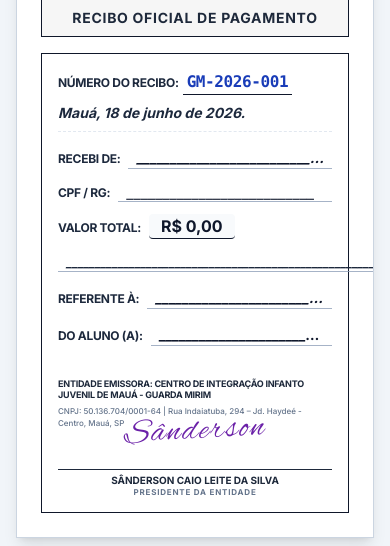
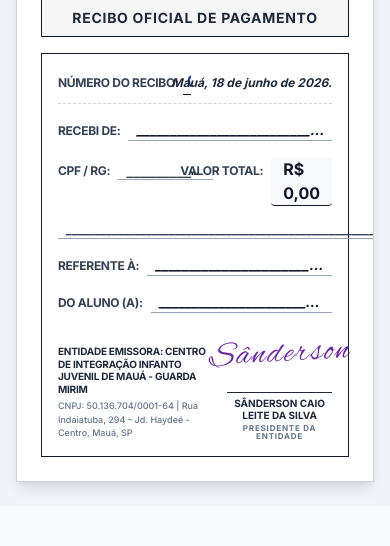
Before and after one commit to Guarda-Mirim-Maua/Agendamento, a React (Vite) app: page /recibo in a window 390 px wide. Shown: the part 1374-1920 px from the top of the page. After the commit the page ends 1880 px from the top, so only its background shows below. Built offline with nearby package versions, Linux system fonts and the light colour scheme; no server answers; the database is empty.

Commit message:
fix: adjust receipt generator width and layout
Update capture width to 794px (A4 equivalent) and enforce static row layout to ensure consistent PDF output.

```diff
--- a/src/pages/ReciboGenerator.tsx
+++ b/src/pages/ReciboGenerator.tsx
@@ -291,11 +291,11 @@ export default function ReciboGenerator() {
     const originalPosition = element.style.position;
     const originalBoxShadow = element.style.boxShadow;
 
-    // Force the element to its full desktop width (1000px) so responsive breakpoints/media queries
+    // Force the element to its full desktop width (794px, matching exactly 21cm at 96 DPI) so responsive breakpoints
     // do not stack elements vertically on mobile/tablet viewport widths during capturing.
-    element.style.width = '1000px';
-    element.style.minWidth = '1000px';
-    element.style.maxWidth = '1000px';
+    element.style.width = '794px';
+    element.style.minWidth = '794px';
+    element.style.maxWidth = '794px';
     element.style.position = 'relative';
     element.style.boxShadow = 'none';
 
@@ -908,15 +908,18 @@ export default function ReciboGenerator() {
             >
 
               {/* Row 1: Receipt Number & Date */}
-              <div className="flex flex-col sm:flex-row sm:items-baseline justify-between gap-2 border-b border-dashed border-slate-200 pb-2">
+              <div
+                className="flex flex-row items-baseline justify-between gap-2 pb-2"
+                style={{ borderBottom: '1px dashed #cbd5e1' }}
+              >
                 <div className="flex items-baseline gap-1 min-w-0">
-                  <span className="font-extrabold text-slate-800 shrink-0 uppercase tracking-tight">NÚMERO DO RECIBO:</span>
-                  <span className="font-black text-blue-800 font-mono text-base tracking-tight border-b border-slate-900 px-1 truncate">
+                  <span className="font-extrabold shrink-0 uppercase tracking-tight text-xs" style={{ color: '#334155' }}>NÚMERO DO RECIBO:</span>
+                  <span className="font-black font-mono text-base tracking-tight px-1 truncate" style={{ color: '#1e40af', borderBottom: '1px solid #0f172a' }}>
                     {receiptNumber || 'GM-2026-___'}
                   </span>
                 </div>
                 <div className="flex items-baseline gap-1 shrink-0">
-                  <span className="text-slate-800 font-bold italic text-sm">
+                  <span className="font-bold italic text-xs sm:text-sm" style={{ color: '#1e293b' }}>
                     Mauá, {formattedDateString || '____ de _____________ de ______'}.
                   </span>
                 </div>
@@ -924,23 +927,23 @@ export default function ReciboGenerator() {
 
               {/* Row 2: RECEBI DE */}
               <div className="flex items-baseline gap-2">
-                <span className="font-extrabold text-slate-800 shrink-0 uppercase tracking-tight">RECEBI DE:</span>
-                <span className="flex-1 font-bold text-slate-900 border-b border-slate-400/80 px-2 italic text-sm truncate">
+                <span className="font-extrabold shrink-0 uppercase tracking-tight text-xs" style={{ color: '#334155' }}>RECEBI DE:</span>
+                <span className="flex-1 font-bold px-2 italic text-sm truncate" style={{ color: '#0f172a', borderBottom: '1px solid #94a3b8' }}>
                   {pagador || '__________________________________________________________________'}
                 </span>
               </div>
 
               {/* Row 3: CPF / RG & VALOR */}
-              <div className="grid grid-cols-1 md:grid-cols-12 gap-3 items-baseline">
-                <div className="md:col-span-7 flex items-baseline gap-2">
-                  <span className="font-extrabold text-slate-800 shrink-0 uppercase tracking-tight">CPF / RG:</span>
-                  <span className="flex-1 font-bold text-slate-900 border-b border-slate-400/80 px-2 font-mono truncate">
+              <div className="grid grid-cols-12 gap-3 items-baseline">
+                <div className="col-span-7 flex items-baseline gap-2">
+                  <span className="font-extrabold shrink-0 uppercase tracking-tight text-xs" style={{ color: '#334155' }}>CPF / RG:</span>
+                  <span className="flex-1 font-bold px-2 font-mono truncate" style={{ color: '#0f172a', borderBottom: '1px solid #94a3b8' }}>
                     {documentVal || '__________________________'}
                   </span>
                 </div>
-                <div className="md:col-span-5 flex items-baseline gap-2 md:justify-end">
-                  <span className="font-extrabold text-slate-800 shrink-0 uppercase tracking-tight">VALOR TOTAL:</span>
-                  <span className="font-black text-slate-900 text-base border-b border-slate-900 px-3 bg-slate-50 rounded">
+                <div className="col-span-5 flex items-baseline gap-2 justify-end">
+                  <span className="font-extrabold shrink-0 uppercase tracking-tight text-xs" style={{ color: '#334155' }}>VALOR TOTAL:</span>
+                  <span className="font-black text-base px-3 rounded" style={{ color: '#0f172a', borderBottom: '1px solid #0f172a', backgroundColor: '#f8fafc' }}>
                     R$ {valor > 0 ? valor.toLocaleString('pt-BR', { minimumFractionDigits: 2, maximumFractionDigits: 2 }) : '0,00'}
                   </span>
                 </div>
@@ -948,42 +951,42 @@ export default function ReciboGenerator() {
 
               {/* Row 4: EXTENSO TEXT ONLY */}
               <div className="flex items-baseline gap-2">
-                <span className="flex-1 font-bold text-slate-800 border-b border-slate-400/80 px-2 italic text-xs">
+                <span className="flex-1 font-bold px-2 italic text-xs" style={{ color: '#334155', borderBottom: '1px solid #94a3b8' }}>
                   {valor > 0 ? extensoText : '____________________________________________________________________'}
                 </span>
               </div>
 
               {/* Row 5: REFERENTE À */}
               <div className="flex items-baseline gap-2">
-                <span className="font-extrabold text-slate-800 shrink-0 uppercase tracking-tight">REFERENTE À:</span>
-                <span className="flex-1 font-bold text-slate-900 border-b border-slate-400/80 px-2 italic text-sm truncate">
+                <span className="font-extrabold shrink-0 uppercase tracking-tight text-xs" style={{ color: '#334155' }}>REFERENTE À:</span>
+                <span className="flex-1 font-bold px-2 italic text-sm truncate" style={{ color: '#0f172a', borderBottom: '1px solid #94a3b8' }}>
                   {referencia || '__________________________________________________________________'}
                 </span>
               </div>
 
               {/* Row 6: ALUNO */}
               <div className="flex items-baseline gap-2">
-                <span className="font-extrabold text-slate-800 shrink-0 uppercase tracking-tight">DO ALUNO (A):</span>
-                <span className="flex-1 font-bold text-slate-900 border-b border-slate-400/80 px-2 text-sm truncate">
+                <span className="font-extrabold shrink-0 uppercase tracking-tight text-xs" style={{ color: '#334155' }}>DO ALUNO (A):</span>
+                <span className="flex-1 font-bold px-2 text-sm truncate" style={{ color: '#0f172a', borderBottom: '1px solid #94a3b8' }}>
                   {aluno || '__________________________________________________________________'}
                 </span>
               </div>
 
               {/* Row 8: FOOTER DETAILS & SIGNATURE */}
-              <div className="pt-4 grid grid-cols-1 md:grid-cols-12 gap-4 items-end">
+              <div className="pt-4 grid grid-cols-12 gap-4 items-end">
 
                 {/* Left side: Issuer Entity details */}
-                <div className="md:col-span-7 space-y-1">
-                  <p className="text-[9px] sm:text-[10px] font-black tracking-tight leading-tight uppercase" style={{ color: '#1e293b' }}>
+                <div className="col-span-7 space-y-1">
+                  <p className="text-[10px] font-black tracking-tight leading-tight uppercase" style={{ color: '#1e293b' }}>
                     ENTIDADE EMISSORA: CENTRO DE INTEGRAÇÃO INFANTO JUVENIL DE MAUÁ - GUARDA MIRIM
                   </p>
-                  <p className="text-[8px] sm:text-[9px] font-medium leading-normal" style={{ color: '#64748b' }}>
+                  <p className="text-[9px] font-medium leading-normal" style={{ color: '#64748b' }}>
                     CNPJ: 50.136.704/0001-64 | Rua Indaiatuba, 294 – Jd. Haydeé - Centro, Mauá, SP
                   </p>
                 </div>
 
                 {/* Right side: Signature Zone */}
-                <div className="md:col-span-5 flex flex-col items-center text-center relative pt-4 md:pt-0">
+                <div className="col-span-5 flex flex-col items-center text-center relative pt-4 md:pt-0">
                   {/* Cursive Handwriting Signature "Sânderson" */}
                   {showSignature && (
                     <div className="absolute top-[-36px] flex items-center justify-center select-none pointer-events-none transition-opacity">
```
